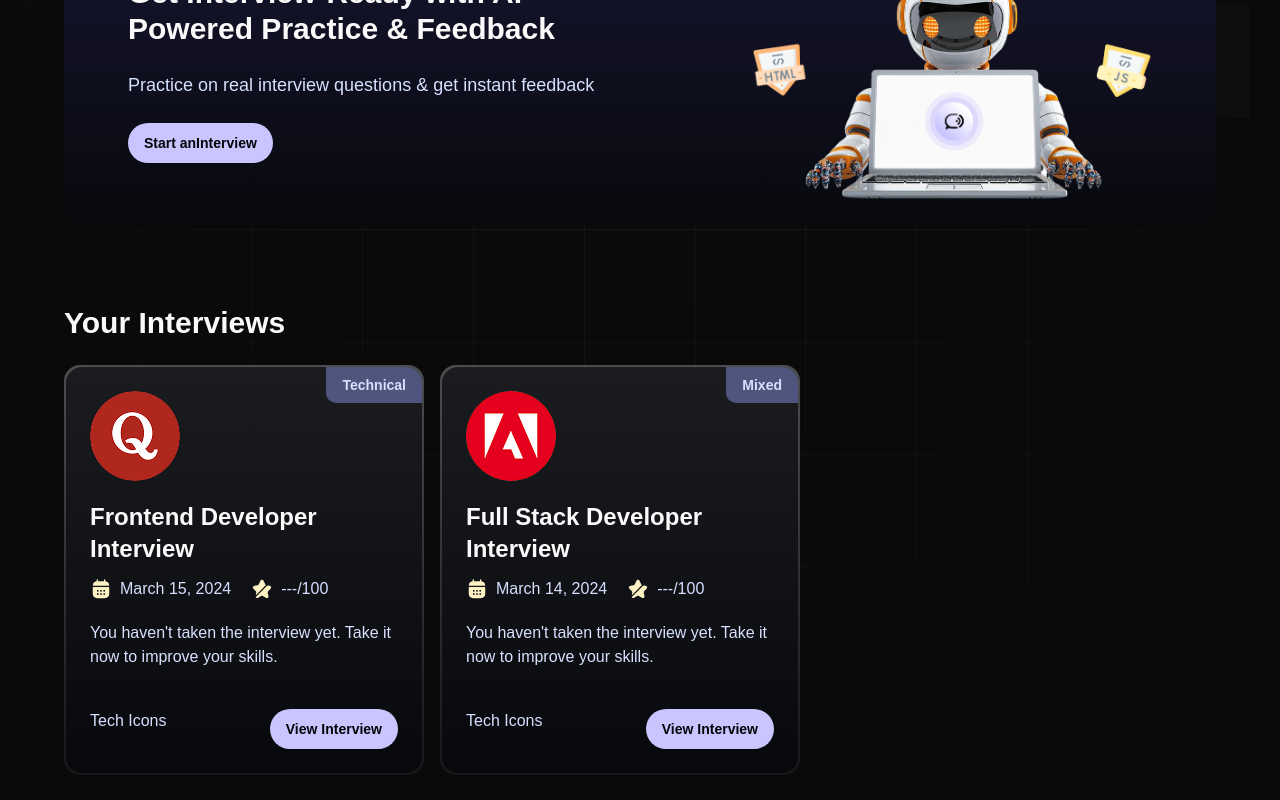
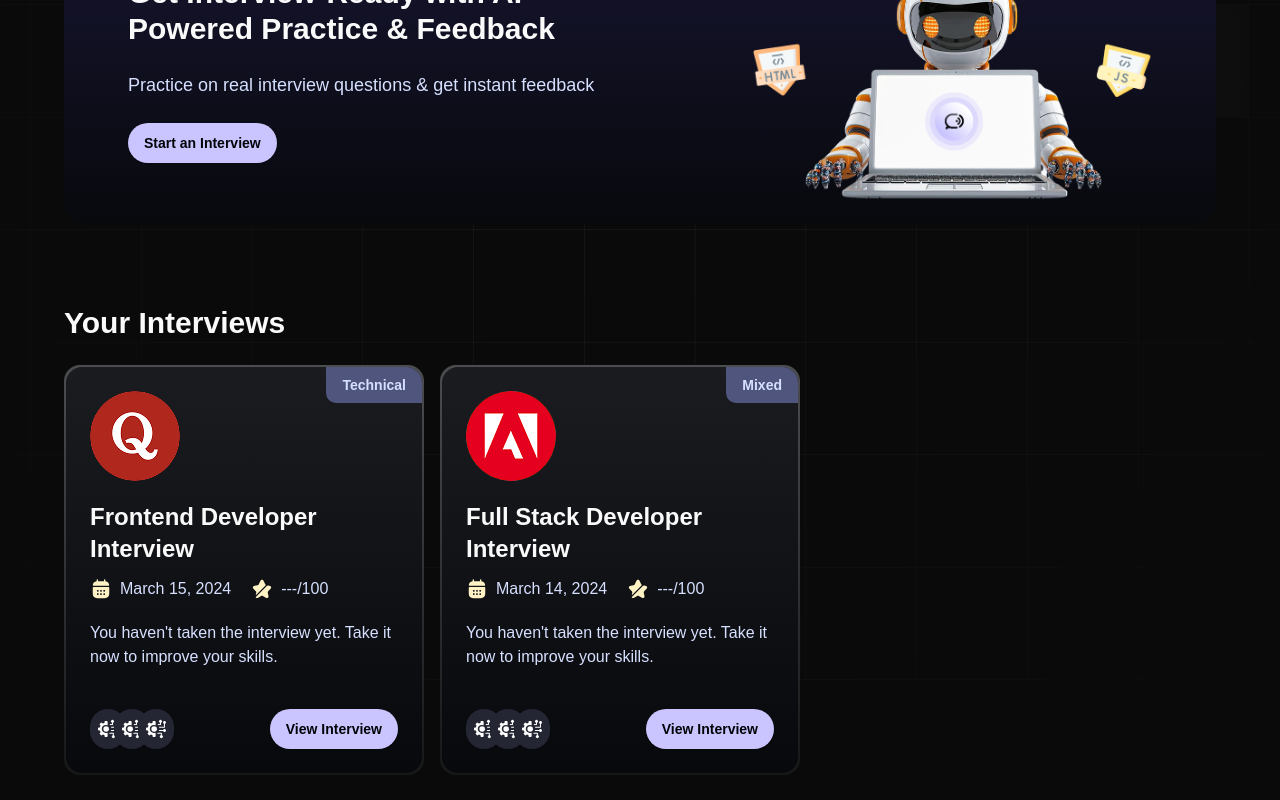
Before and after one commit to kanan88/aispire, a Next.js app: page / in a window 1280 px wide. Shown: the part 220-1020 px from the top of the page. Built offline with nearby package versions, Linux system fonts and the light colour scheme; a web font is replaced by a local one.

Commit message:
implement full ui for the interview card

```diff
--- a/app/(root)/page.tsx
+++ b/app/(root)/page.tsx
@@ -15,7 +15,7 @@ const HomePage = () => {
           </p>
 
           <Button asChild className="btn-primary max-sm:w-full">
-            <Link href="/interview">Start anInterview</Link>
+            <Link href="/interview">Start an Interview</Link>
           </Button>
         </div>
 
--- /dev/null
+++ b/components/DisplayTechIcons.tsx
@@ -0,0 +1,31 @@
+import { cn, getTechLogos } from '@/lib/utils'
+import Image from 'next/image'
+
+const DisplayTechIcons = async ({ techStack }: TechIconProps) => {
+  const techIcons = await getTechLogos(techStack)
+
+  return (
+    <div className="flex flex-row">
+      {techIcons.slice(0, 3).map(({ tech, url }, index) => (
+        <div
+          key={tech}
+          className={cn(
+            'relative group rounded-full p-2 bg-dark-300 flex-center',
+            index >= 1 && '-ml-3'
+          )}
+        >
+          <span className="tech-tooltip">{tech}</span>
+          <Image
+            src={url}
+            alt={tech}
+            width={100}
+            height={100}
+            className="size-5"
+          />
+        </div>
+      ))}
+    </div>
+  )
+}
+
+export default DisplayTechIcons
--- a/components/InterviewCard.tsx
+++ b/components/InterviewCard.tsx
@@ -3,11 +3,11 @@ import Image from 'next/image'
 import Link from 'next/link'
 
 import { getRandomInterviewCover } from '@/lib/utils'
+import DisplayTechIcons from './DisplayTechIcons'
 import { Button } from './ui/button'
 
 const InterviewCard = ({
   interviewId,
-  userId,
   role,
   type,
   techstack,
@@ -59,14 +59,14 @@ const InterviewCard = ({
         </div>
 
         <div className="flex flex-row justify-between">
-          <p>Tech Icons</p>
+          <DisplayTechIcons techStack={techstack} />
 
           <Button className="btn-primary">
             <Link
               href={
                 feedback
-                  ? `/interview${interviewId}/feedback`
-                  : `/interview${interviewId}`
+                  ? `/interview/${interviewId}/feedback`
+                  : `/interview/${interviewId}`
               }
             >
               {feedback ? 'Check Feedback' : 'View Interview'}
```
